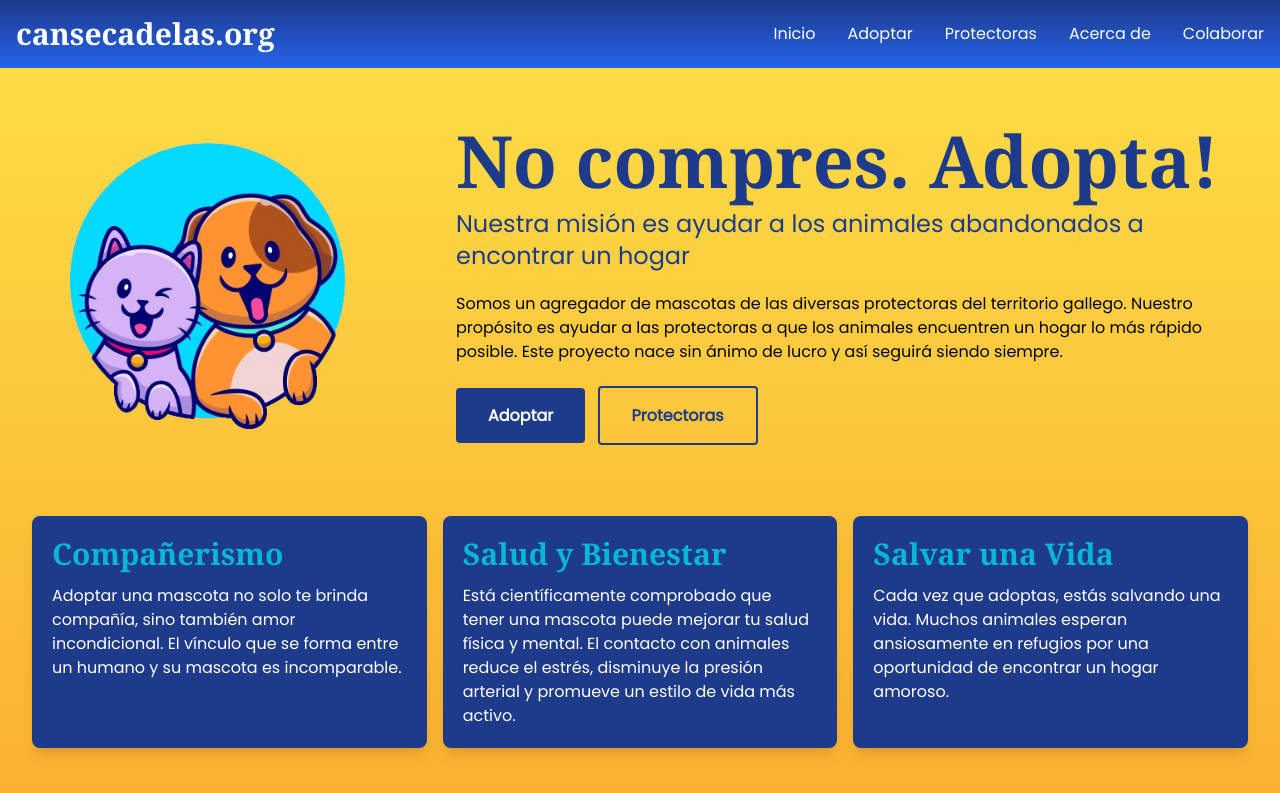
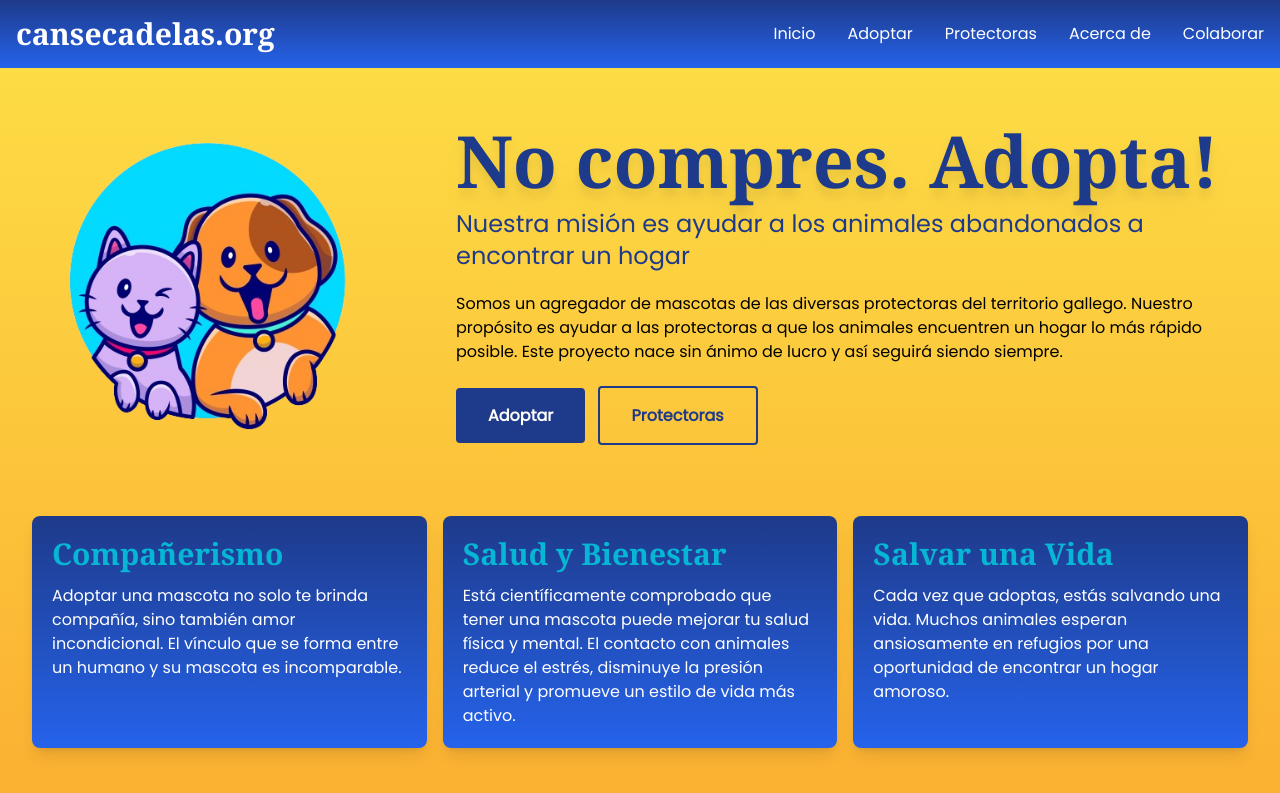
Before and after one commit to ppitacaneiro/cansecadelas_app, an Astro site: page / in a window 1280 px wide. Shown: the top 793 px of the page. Built offline with nearby package versions, Linux system fonts and the light colour scheme; Astro itself is replaced by a stand-in of ours; a web font is replaced by a local one.

Commit message:
bg gradient in cards

```diff
--- a/src/pages/index.astro
+++ b/src/pages/index.astro
@@ -18,7 +18,7 @@ if (!images[imagePath]) throw new Error(`"${imagePath}" does not exist in glob:
 			</div>
 			<div class="col-span-2 flex justify-center items-center h-full p-6">
 				<div class="text-left">
-				  <h1 class="lg:text-7xl text-5xl text-blue-900 font-bold font-serif">No compres. Adopta!</h1>
+				  <h1 class="lg:text-7xl text-5xl text-blue-900 font-bold font-serif drop-shadow-xl">No compres. Adopta!</h1>
 				  <h2 class="lg:text-2xl text-xl text-blue-900 mt-3">Nuestra misión es ayudar a los animales abandonados a encontrar un hogar</h2>
 				  <p class="mt-5 mr-5">Somos un agregador de mascotas de las diversas protectoras del territorio gallego. Nuestro propósito es ayudar a las protectoras a que los animales encuentren un hogar lo más rápido posible. Este proyecto nace sin ánimo de lucro y así seguirá siendo siempre.</p>
 				  <div class="mt-10">
@@ -29,19 +29,19 @@ if (!images[imagePath]) throw new Error(`"${imagePath}" does not exist in glob:
 			</div>
 		</div>
 		<div class="grid grid-cols-3 gap-4 p-4 m-4">
-			<div class="bg-blue-900 rounded-lg shadow-lg h-full">
+			<div class="bg-gradient-to-b from-blue-900 to-blue-600 rounded-lg shadow-lg h-full">
 				<div class="p-5">
 					<h3 class="text-3xl font-bold text-cyan-500 font-serif">Compañerismo</h3>
 					<p class="mt-3 text-white">Adoptar una mascota no solo te brinda compañía, sino también amor incondicional. El vínculo que se forma entre un humano y su mascota es incomparable.</p>
 				</div>
 			</div>
-			<div class="bg-blue-900 rounded-lg shadow-lg h-full">
+			<div class="bg-gradient-to-b from-blue-900 to-blue-600 rounded-lg shadow-lg h-full">
 				<div class="p-5">
 					<h3 class="text-3xl font-bold text-cyan-500 font-serif">Salud y Bienestar</h3>
 					<p class="mt-3 text-white">Está científicamente comprobado que tener una mascota puede mejorar tu salud física y mental. El contacto con animales reduce el estrés, disminuye la presión arterial y promueve un estilo de vida más activo.</p>
 				</div>
 			</div>
-			<div class="bg-blue-900 rounded-lg shadow-lg h-full">
+			<div class="bg-gradient-to-b from-blue-900 to-blue-600 rounded-lg shadow-lg h-full">
 				<div class="p-5">
 					<h3 class="text-3xl font-bold text-cyan-500 font-serif">Salvar una Vida</h3>
 					<p class="mt-3 text-white">Cada vez que adoptas, estás salvando una vida. Muchos animales esperan ansiosamente en refugios por una oportunidad de encontrar un hogar amoroso.</p>
```
